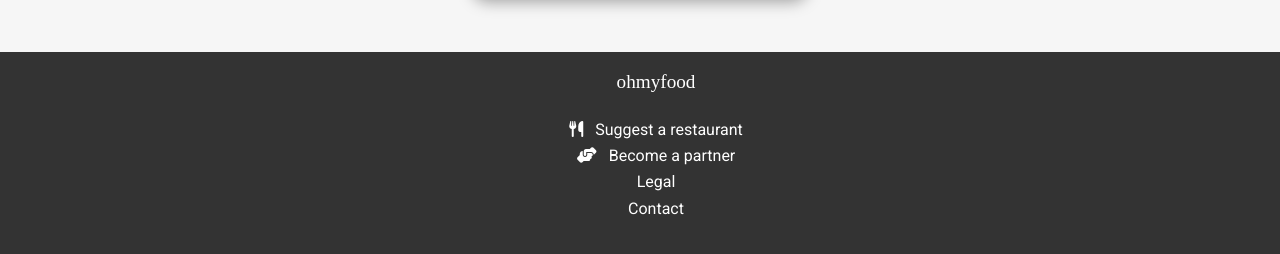
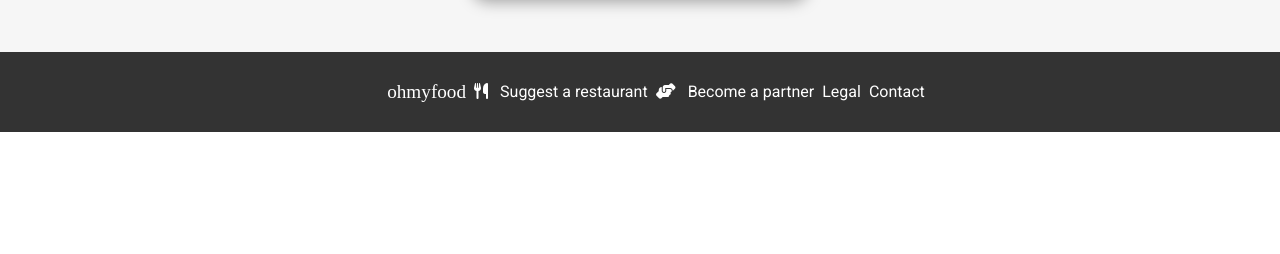
Before and after one commit to philh4420/ohmyfood, a website: page index.html in a window 1280 px wide. Shown: the part 1446-1700 px from the top of the page. After the commit the page ends 1578 px from the top, so only its background shows below. Drawn offline with Linux system fonts and the light colour scheme; a web font is replaced by a local one.

Commit message:
Removed relative positioning on footer

```diff
--- a/sass/components/_home.scss
+++ b/sass/components/_home.scss
@@ -348,7 +348,6 @@
         height: 13.5em;
         margin-left: 2em;
         color: u.$color-background;
-        position: relative;
 
         a {
             color: u.$color-background;
--- a/sass/layout/_media-queries.scss
+++ b/sass/layout/_media-queries.scss
@@ -104,10 +104,14 @@
     margin: 0 auto;
   }
 
-  footer .alt__container {
+  footer .container {
     flex-direction: row !important;
     justify-content: center;
     height: 5em !important;
+
+    a {
+      gap: 2em !important;
+    }
   }
 }
 //medium desktop//
```
Also changed, not shown: css/styles.css, 1 other file.
